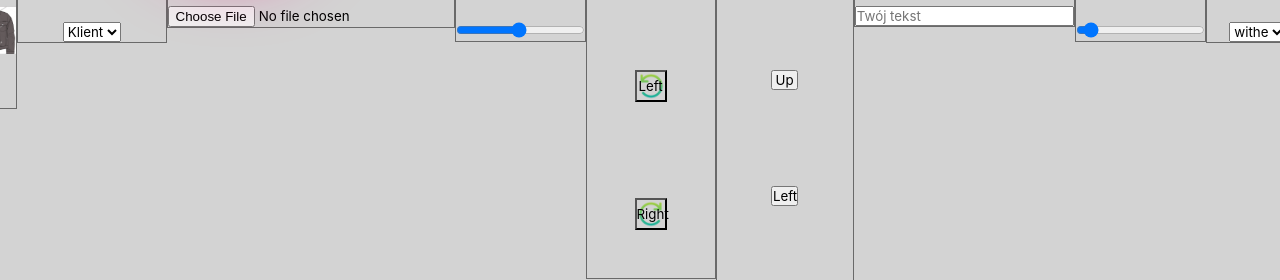
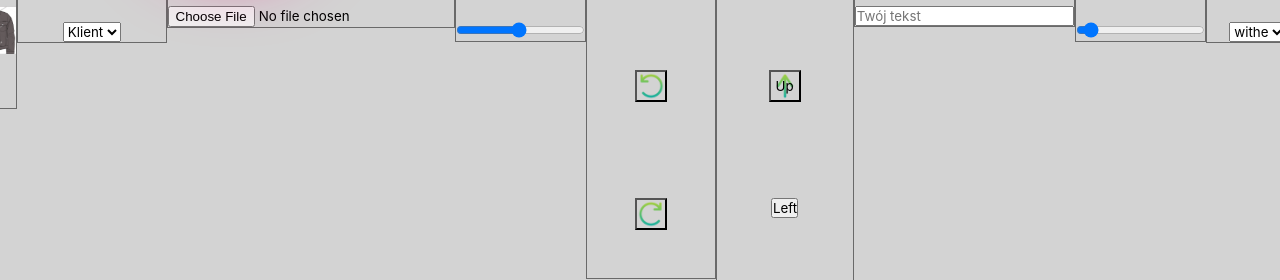
Before and after one commit to NataliiaMataczynska/customize-yourself, a React (Vite) app: page /project in a window 1280 px wide. Shown: the part 195-475 px from the top of the page. Built offline with nearby package versions, Linux system fonts and the light colour scheme.

Commit message:
text and image poscion - function added;, raw vercion of footer

```diff
--- a/src/App.jsx
+++ b/src/App.jsx
@@ -9,12 +9,12 @@ import Contact from './views/contact';
 import YourProject from './views/yourProject';
 import './styles/main.scss';
 import Submenu from "./components/submenu.jsx";
+// import Footer from "./views/footer.jsx";
 
 export default function App() {
     return (
         <>
             <div className="App">
-
                 <Navbar />
                 <Routes>
                     <Route path="/" element={<Home />} />
@@ -25,6 +25,8 @@ export default function App() {
                                } /> </Home>} />
                     <Route path="/kontakt" element={<Contact />} />
                 </Routes>
+                {/*<Footer />*/}
+
             </div>
         </>
     );
--- a/src/components/navbar.jsx
+++ b/src/components/navbar.jsx
@@ -16,7 +16,6 @@ export default function Navbar() {
     return (
         <div>
             <nav className="navbar">
-                {/*<div className="navbar-logo">Clay on board</div>*/}
                 <img className="logo-img" src="src/assets/images/logo1.png" alt="" />
                 <ul className="navbar-items">
                     <li className="navbar-item">
--- a/src/styles/main.scss
+++ b/src/styles/main.scss
@@ -3,7 +3,7 @@
 @import 'elements/display';
 @import 'elements/navbar';
 //@import "https://fontawesome.com/how-to-use/on-the-web/using-with/sass96";
-
+@import 'elements/footer';
 
 .App {
   background-color: #e1d7d7;
--- a/src/views/dashboard.jsx
+++ b/src/views/dashboard.jsx
@@ -15,15 +15,15 @@ export default function Dashboard() {
 
     const [imgState, setImgState] = useState({
         transform: 0,
-        top: "10rem",
+        top: 10,
         left: 0,
     });
     console.log(imgState);
 
     const [textState, setTextState] = useState({
         transform: 0,
-        top: "40rem",
-        left: "25rem"
+        top: 40,
+        left: 25,
     });
 
     const handleColorOfClothes = (e) => {
@@ -100,53 +100,38 @@ export default function Dashboard() {
         }));
     };
     const moveUp = () => {
-        setTextState((prevState) => ({
-            ...prevState,
-            top: prevState.top - 10,
-        }));
+        setTextState(prevState => ({ ...prevState, top: parseInt(prevState.top) - 10 }));
     };
 
     const moveDown = () => {
-        setTextState((prevState) => ({
-            ...prevState,
-            top: prevState.top + 10,
-        }));
+        setTextState(prevState => ({ ...prevState, top: parseInt(prevState.top) + 10 }));
     };
 
     const moveLeft = () => {
-        setTextState((prevState) => ({
-            ...prevState,
-            left: prevState.left - 10,
-        }));
+        setTextState(prevState => ({ ...prevState, left: parseInt(prevState.left) - 10 }));
     };
-
     const moveRight = () => {
-        console.log('balalal');
-        setTextState((prevState) => ({
-            ...prevState,
-            left: prevState.left + 10,
-
-        }));
+        setTextState(prevState => ({ ...prevState, left: parseInt(prevState.left) - 10 }));
     };
 
     const moveUpImg = () => {
-        setTextState((prevState) => ({
-            ...prevState,
-            top: prevState.top - 10,
-        }));
-        console.log('aaaaaaaaaaaaaaaa');
+        setImgState(prevState => ({ ...prevState, top: parseInt(prevState.top) - 10 }));
     };
 
     const moveDownImg = () => {
-        setTextState((prevState) => ({
-            ...prevState,
-            top: prevState.top + 10,
-        }));
+        setImgState(prevState => ({ ...prevState, top: parseInt(prevState.top) + 10 }));
     };
 
+    const moveLeftImg = () => {
+        setImgState(prevState => ({ ...prevState, left: parseInt(prevState.left) - 10 }));
+    };
+
+    const moveRightImg = () => {
+        setImgState(prevState => ({ ...prevState, left: parseInt(prevState.left) + 10 }));
+    };
 
     return (
-        <section className="container">
+        <section className="container" >
             <div className="row row-up">
                 <div className="settings column">
                     <Settings
@@ -167,6 +152,8 @@ export default function Dashboard() {
                         moveRight={moveRight}
                         moveUpImg={moveUpImg}
                         moveDownImg={moveDownImg}
+                        moveLeftImg={moveLeftImg}
+                        moveRightImg={moveRightImg}
                     />
                 </div>
             </div>
--- a/src/views/display.jsx
+++ b/src/views/display.jsx
@@ -7,13 +7,17 @@ export default function Display({ displayState, image, imgState, textState }) {
         fontSize: textSize,
         transform: `rotate(${textState.transform}deg)`,
         top: `${textState.top}px`,
-        left: `${textState.left}px`
+        left: `${textState.left}px`,
+        position: 'absolute',
     };
 
     const imgStyle = {
         width: width,
         transform: `rotate(${imgState.transform}deg)`,
-        top: `${textState.top}rem`,
+        top: `${imgState.top}px`,
+        left: `${imgState.left}px`,
+        position: 'absolute',
+        background: "transparent",
     };
 
 
@@ -21,8 +25,7 @@ export default function Display({ displayState, image, imgState, textState }) {
         <div className='card card-content' >
             <div className='imgJacket text-center'>
                 <img className="img responsive" src={colorOfClothes} alt="img-jacket" style={{ position: 'relative'}} />
-                <img src={image} style={{...imgStyle, position: 'absolute', background: "transparent",
-                    left: "10rem" }} alt="" />
+                <img src={image} style={{...imgStyle}} alt="" />
             </div>
             <div className="nameText text-center">
                 <div className="upperText" >
--- /dev/null
+++ b/src/views/footer.jsx
@@ -0,0 +1,33 @@
+// import React, { useState } from 'react';
+//
+// export default function Footer() {
+//     return(
+//         <div className="footer">
+//             <div className="container">
+//                 <div className="footer-row">
+//                     <div className="footer-col">
+//                         <ul className="list">
+//                             <li>Metoda płatności</li>
+//                             <li>Wysyłka</li>
+//                         </ul>
+//                     </div>
+//                     <div className="footer-col">
+//                         <ul className="list">
+//                             <li>Strona Głowna</li>
+//                             <li>Twój Projekt</li>
+//                             <li>Nasze realizację</li>
+//                             <li>Kontakt</li>
+//                         </ul>
+//                     </div>
+//                     <div className="footer-col">
+//                         <ul className="list">
+//                             <li>FQA</li>
+//                         </ul>
+//                     </div>
+//                 </div>
+//
+//             </div>
+//
+//         </div>
+//     )
+// }
--- a/src/views/home.jsx
+++ b/src/views/home.jsx
@@ -19,7 +19,7 @@ const Home = () => {
     // }, [text]);
 
     return (
-        <div className="text-efect">
+        <div className="text-efect" >
             Strona główna
         {/*    <span style={{ fontWeight: 'bold', color: 'black', fontSize: '2rem' }}>*/}
         {/*{displayText}*/}
--- a/src/views/settings.jsx
+++ b/src/views/settings.jsx
@@ -17,7 +17,9 @@ export default function Settings({
                                      moveUp,
                                      moveDown,
                                      moveDownImg,
-                                     moveUpImg
+                                     moveUpImg,
+                                     moveLeftImg,
+                                     moveRightImg
                                  }) {
     return (
         <div className=' container jacket-options'>
@@ -83,18 +85,20 @@ export default function Settings({
                 <div>
                     <button onClick={rotateLeftImg} style={{
                         background: `url("src/assets/images/rotate-left.png") no-repeat`,
-                        backgroundSize: 'cover', width: '2rem', height: '2rem' }}>Left</button>
+                        backgroundSize: 'cover', width: '2rem', height: '2rem' }}></button>
                     <button onClick={rotateRightImg} style={{
                         background: `url("src/assets/images/rotate-right.png") no-repeat`,
-                        backgroundSize: 'cover',width: '2rem', height: '2rem' }}>Right</button>
+                        backgroundSize: 'cover',width: '2rem', height: '2rem' }}></button>
                 </div>
             </div>
             <div className="jacket-option">
                 <h4>Przesuń zdjęcie</h4>
                 <div>
-                    <button onClick={moveUpImg}>Up</button>
-                    <button >Left</button>
-                    <button >Right</button>
+                    <button onClick={moveUpImg} style={{
+                        background: `url("src/assets/images/arrow-up.png") no-repeat`,
+                        backgroundSize: 'cover', width: '2rem', height: '2rem' }}>Up</button>
+                    <button onClick={moveLeftImg}>Left</button>
+                    <button onClick={moveRightImg}>Right</button>
                     <button onClick={moveDownImg}>Down</button>
                 </div>
             </div>
@@ -140,7 +144,7 @@ export default function Settings({
             <div className="jacket-option">
                 <h4>Przesuń tekst</h4>
                 <div>
-                    <button onClick={moveUp}>Up</button>
+                    <button onClick={moveUp}  >Up</button>
                     <button onClick={moveLeft}>Left</button>
                     <button onClick={moveRight}>Right</button>
                     <button onClick={moveDown}>Down</button>
```
Also changed, not shown: src/styles/elements/_footer.scss (added, +45 -0 lines), src/assets/images/arrow-down.png (added), src/assets/images/arrow-up.png (added).
